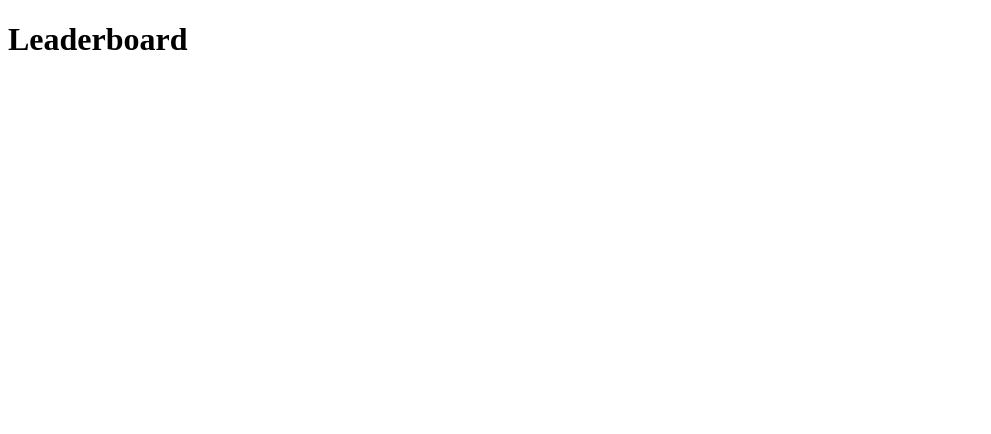
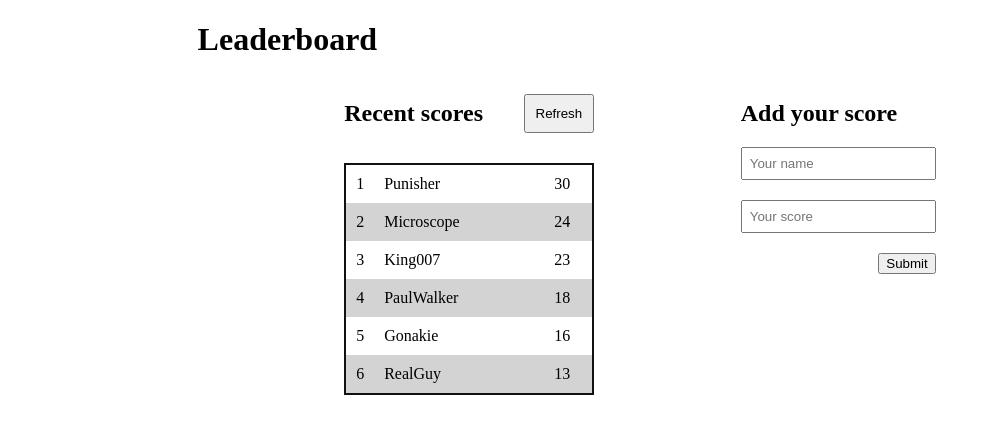
Before and after one commit to Kingjosh007/leaderboard, a website built with webpack: page src/index.html in a window 1280 px wide. Shown: the whole page, without its empty margins (0-991 px from the left). Built offline with nearby package versions, Linux system fonts and the light colour scheme.

Commit message:
Create basic markup and styling

```diff
--- /dev/null
+++ b/src/data.js
@@ -0,0 +1,24 @@
+const data = [
+  { name: 'King007', score: 23 },
+  { name: 'PaulWalker', score: 18 },
+  { name: 'Gonakie', score: 16 },
+  { name: 'Punisher', score: 30 },
+  { name: 'Microscope', score: 24 },
+  { name: 'RealGuy', score: 13 },
+];
+
+const idFromIndex = (i) => `${data[i].name}-${data[i].score}`;
+
+function displayData(data) {
+  const lbl = document.querySelector('.lb-list');
+  lbl.innerHTML = '';
+  const codeForData = data.sort((a, b) => b.score - a.score)
+    .map((el, i) => `<li id="${idFromIndex(i)}" class="show">
+                <span class="rk">${i + 1}</span>
+                <span class="name">${el.name}</span>
+                <span class="score">${el.score}</span>
+              </li>`).join('');
+  lbl.innerHTML = codeForData;
+}
+
+export { data, displayData };
--- a/src/index.html
+++ b/src/index.html
@@ -7,5 +7,26 @@
 </head>
 <body>
     <h1>Leaderboard</h1>
+
+    <div class="container">
+    <div class="leaderboard">
+        <div class="lb-header">
+            <h2>Recent scores</h2>
+            <button type="button" class="refreshBtn">Refresh</button>
+        </div>
+        <ul class="lb-list">
+        </ul>
+    </div>
+    <div class="addscore">
+        <div class="as-header">
+            <h2>Add your score</h2>
+        </div>
+        <form class="as-form" method="post">
+            <input name="name" type="text" placeholder="Your name" />
+            <input name="name" type="number" placeholder="Your score" />
+            <button type="submit">Submit</button>
+        </form>
+    </div>
+</div>
 </body>
 </html>
--- a/src/index.js
+++ b/src/index.js
@@ -1 +1,4 @@
 import './style.css';
+import { data, displayData } from './data.js';
+
+displayData(data);
--- a/src/style.css
+++ b/src/style.css
@@ -3,3 +3,89 @@
 *::after {
   box-sizing: border-box;
 }
+
+h1 {
+  margin-left: 15%;
+}
+
+.container {
+  display: flex;
+  flex-direction: row;
+  justify-content: space-evenly;
+  margin-inline: 15%;
+}
+
+.leaderboard {
+  display: flex;
+  flex-direction: column;
+  width: 250px;
+}
+
+.lb-header {
+  display: flex;
+  flex-direction: row;
+  justify-content: space-between;
+  align-items: center;
+}
+
+.refreshBtn {
+  width: auto;
+  padding: 10px;
+  cursor: pointer;
+}
+
+.lb-list {
+  display: flex;
+  flex-direction: column;
+  align-items: flex-start;
+  list-style-type: none;
+  padding: 0;
+  border: 2px solid #111;
+}
+
+li {
+  display: flex;
+  width: 100%;
+  padding: 10px;
+  flex-direction: row;
+  clear: both;
+  align-items: center;
+  gap: 20px;
+  max-width: 400px;
+  transition-duration: 1s;
+  -moz-transition-duration: 1s;
+  -webkit-transition-duration: 1s;
+  -ms-transition-duration: 1s;
+}
+
+.lb-list li:nth-child(even) {
+  background-color: lightgrey;
+}
+
+li .name {
+  min-width: 150px;
+}
+
+.score {
+  justify-self: flex-end;
+}
+
+.addscore {
+  display: flex;
+  flex-direction: column;
+}
+
+.as-form {
+  display: flex;
+  flex-direction: column;
+  gap: 20px;
+  align-items: flex-end;
+}
+
+.as-form input {
+  padding: 7px;
+}
+
+.as-form button {
+  cursor: pointer;
+}
```
Also changed, not shown: dist/index.html, dist/main.js.
